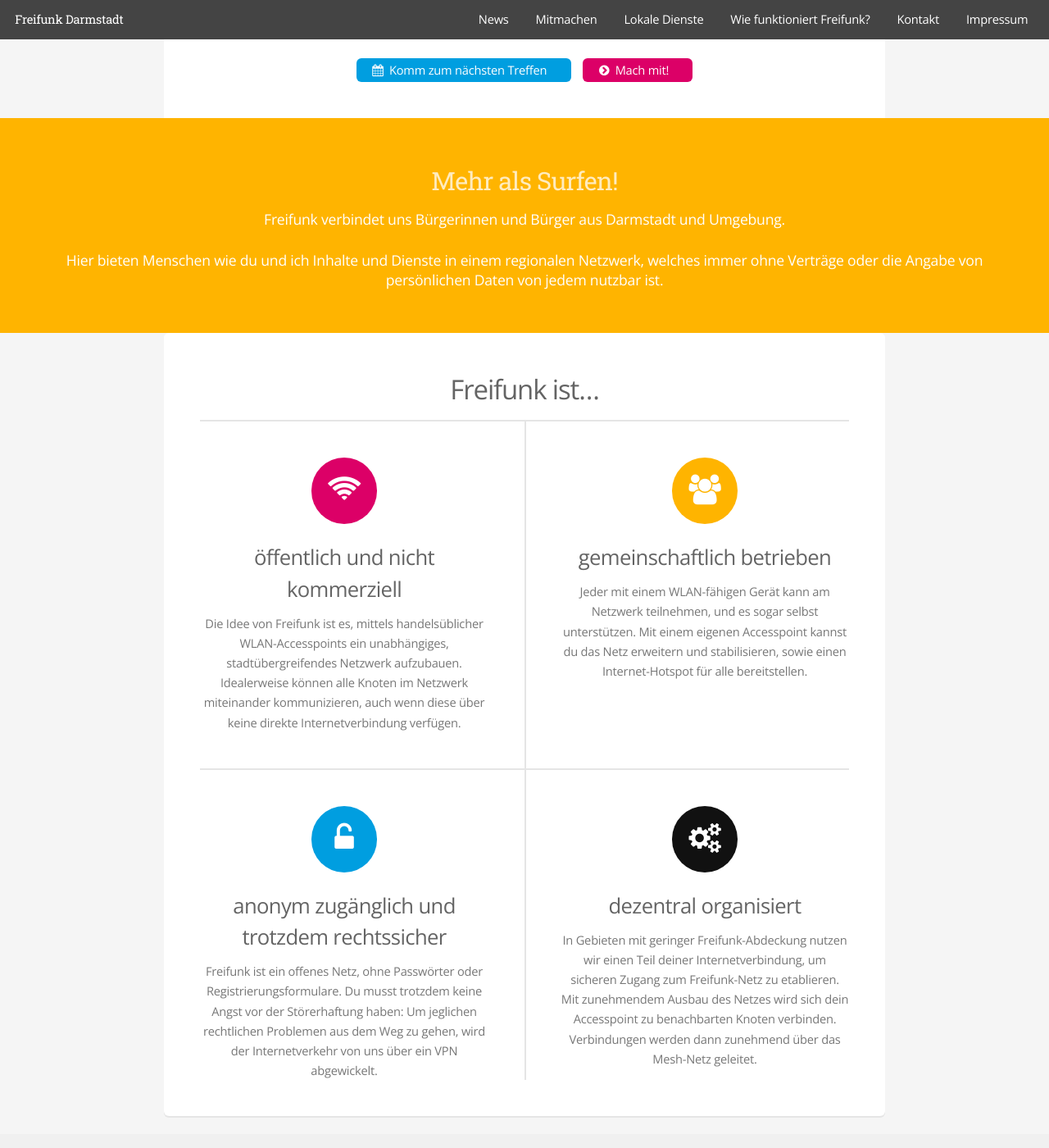
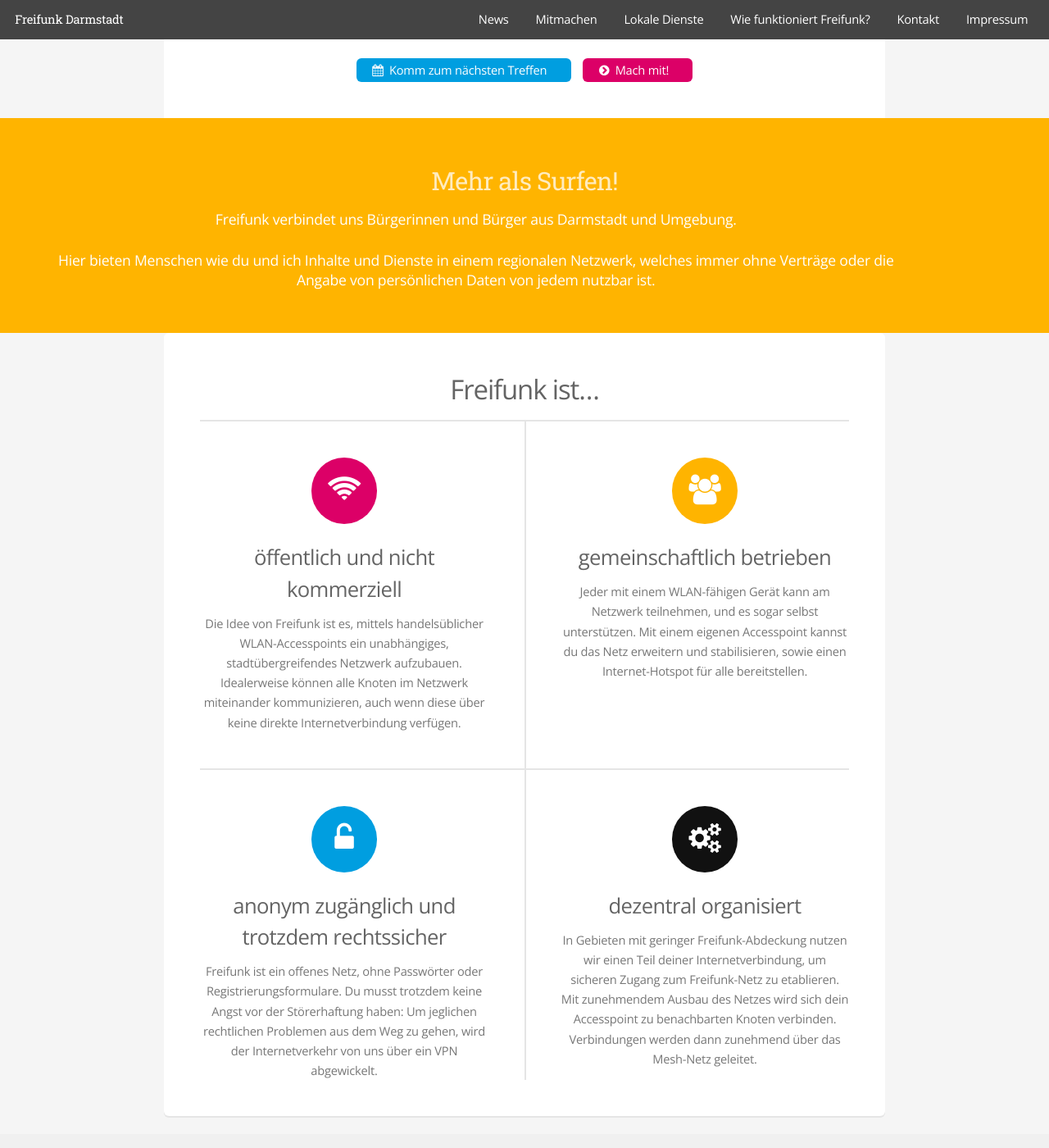
Before and after one commit to mdrenger/darmstadt.freifunk.net, a Jekyll site: the page built from pages/index.html, in a window 1280 px wide and 1400 px high, scrolled down 608 px. Shown: the whole window at 82% size. Built offline with Jekyll 4.4.1, drawn with Linux system fonts in a browser that asks for light colours.

Commit message:
limited p width in stripe box

```diff
--- a/css/style.scss
+++ b/css/style.scss
@@ -1353,6 +1353,10 @@
 		text-align: center;
 		font-size: 1.2em;
 
+		p {
+			width: 60em;
+		}
+
 		p:last-child {
 			margin-bottom: 0;
 		}
```
